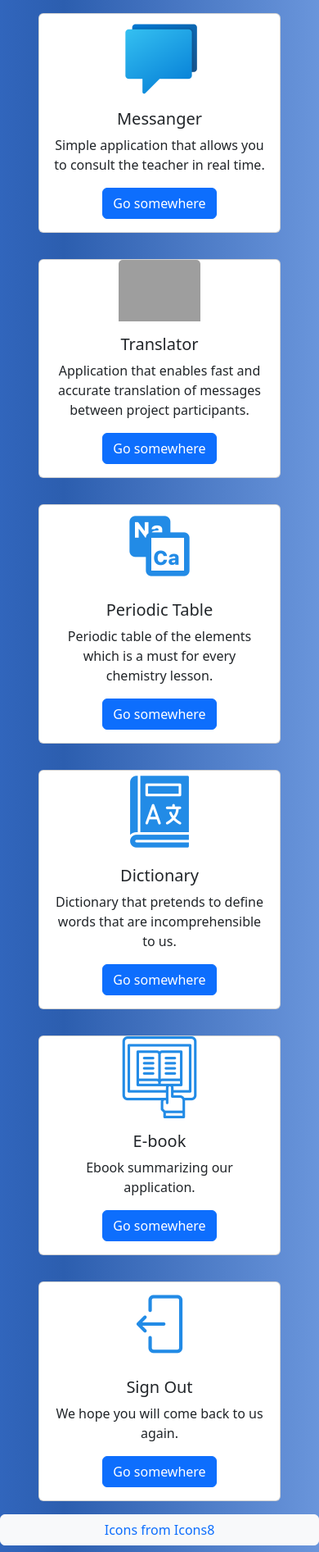
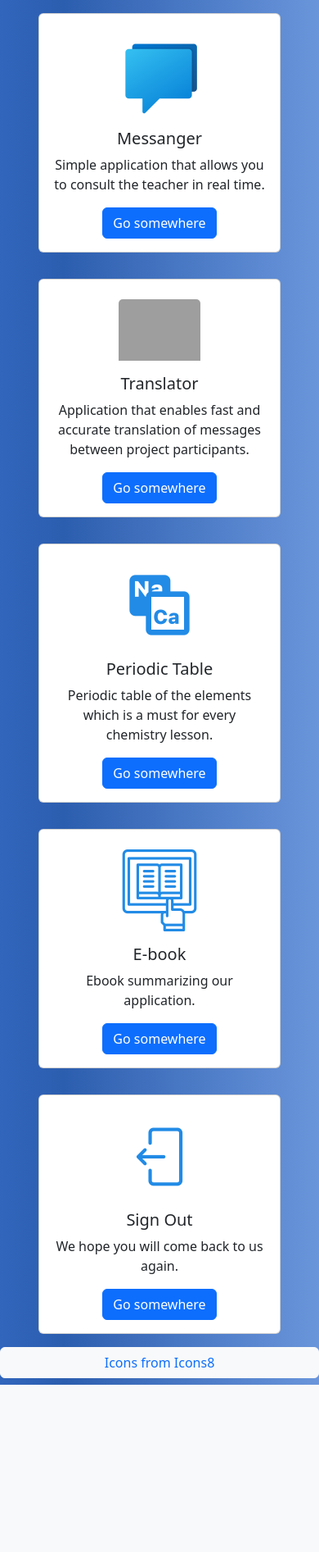
Before and after one commit to RobertBogdanik/Erasmus, a PHP site: page /facilities/ in a window 390 px wide. Shown: the part 166-2059 px from the top of the page at 82% size. After the commit the page ends 1855 px from the top, so only its background shows below. Run offline with PHP 8.4, Linux system fonts and the light colour scheme; the visitor is signed in with stand-in values (Sample User, id 1); grey boxes are pictures that could not be loaded.

Commit message:
fix functionality

```diff
--- a/facilities/chat/index.php
+++ b/facilities/chat/index.php
@@ -47,9 +47,9 @@
                     <li class="nav-item">
                         <a class="nav-link" aria-current="page" href="./../periodic/">Periodic Table</a>
                     </li>
-                    <li class="nav-item">
+                    <!-- <li class="nav-item">
                         <a class="nav-link" href="./../dictionary/">Dictionary</a>
-                    </li>
+                    </li> -->
 
                     <li class="nav-item">
                         <a class="nav-link" href="./../../api/logout.php">Sign Out</a>
--- a/facilities/index.php
+++ b/facilities/index.php
@@ -38,9 +38,9 @@
                     <li class="nav-item">
                         <a class="nav-link" aria-current="page" href="./periodic/">Periodic Table</a>
                     </li>
-                    <li class="nav-item">
+                    <!-- <li class="nav-item">
                         <a class="nav-link" href="./dictionary/">Dictionary</a>
-                    </li>
+                    </li> -->
 
                     <li class="nav-item">
                         <a class="nav-link" href="./../api/logout.php">Sign Out</a>
@@ -56,7 +56,7 @@
     <div class="row col-11 m-auto">
         <div class="col-11 m-auto col-md-4 p-3">
             <div class="card text-center">
-                <img src="./../img/chat.png" class="card-img-top m-auto" alt="..." style="width: 100px;">
+                <img src="./../img/chat.png" class="card-img-top m-auto mt-4" alt="..." style="width: 100px;">
                 <div class="card-body">
                     <h5 class="card-title">Messanger</h5>
                     <p class="card-text">Simple application that allows you to consult the teacher in real time.</p>
@@ -66,7 +66,7 @@
         </div>
         <div class="col-11 m-auto col-md-4 p-3">
             <div class="card text-center">
-                <img src="./../img/translator.png" class="card-img-top m-auto" alt="..." style="width: 100px;">
+                <img src="./../img/translator.png" class="card-img-top m-auto mt-4" alt="..." style="width: 100px;">
                 <div class="card-body">
                     <h5 class="card-title">Translator</h5>
                     <p class="card-text">Application that enables fast and accurate translation of messages between project participants.</p>
@@ -76,7 +76,7 @@
         </div>
         <div class="col-11 m-auto col-md-4 p-3">
             <div class="card text-center">
-                <img src="./../img/periodic-table.png" class="card-img-top m-auto" alt="..." style="width: 100px;">
+                <img src="./../img/periodic-table.png" class="card-img-top m-auto mt-4" alt="..." style="width: 100px;">
                 <div class="card-body">
                     <h5 class="card-title">Periodic Table</h5>
                     <p class="card-text">Periodic table of the elements which is a must for every chemistry lesson.</p>
@@ -84,19 +84,19 @@
                 </div>
             </div>
         </div>
-        <div class="col-11 m-auto col-md-4 p-3">
+        <!-- <div class="col-11 m-auto col-md-4 p-3">
             <div class="card text-center">
-                <img src="./../img/dictionary.png" class="card-img-top m-auto" alt="..." style="width: 100px;">
+                <img src="./../img/dictionary.png" class="card-img-top m-auto mt-4" alt="..." style="width: 100px;">
                 <div class="card-body">
                     <h5 class="card-title">Dictionary</h5>
                     <p class="card-text">Dictionary that pretends to define words that are incomprehensible to us.</p>
                     <a href="./dictionary" class="btn btn-primary">Go somewhere</a>
                 </div>
             </div>
-        </div>
-        <div class="col-11 m-auto col-md-4 p-3">
+        </div> -->
+        <div class="col-11 m-auto col-md-6 p-3">
             <div class="card text-center">
-                <img src="./../img/e-book.png" class="card-img-top m-auto" alt="..." style="width: 100px;">
+                <img src="./../img/e-book.png" class="card-img-top m-auto mt-4" alt="..." style="width: 100px;">
                 <div class="card-body">
                     <h5 class="card-title">E-book</h5>
                     <p class="card-text">Ebook summarizing our application.</p>
@@ -104,9 +104,9 @@
                 </div>
             </div>
         </div>
-        <div class="col-11 m-auto col-md-4 p-3">
+        <div class="col-11 m-auto col-md-6 p-3">
             <div class="card text-center">
-                <img src="./../img/sign-out.png" class="card-img-top m-auto" alt="..." style="width: 100px;">
+                <img src="./../img/sign-out.png" class="card-img-top m-auto mt-4" alt="..." style="width: 100px;">
                 <div class="card-body">
                     <h5 class="card-title">Sign Out</h5>
                     <p class="card-text">We hope you will come back to us again.</p>
--- a/facilities/periodic/index.php
+++ b/facilities/periodic/index.php
@@ -40,9 +40,9 @@
                     <li class="nav-item">
                         <a class="nav-link active" aria-current="page" href="./../periodic/">Periodic Table</a>
                     </li>
-                    <li class="nav-item">
+                    <!-- <li class="nav-item">
                         <a class="nav-link" href="./../dictionary/">Dictionary</a>
-                    </li>
+                    </li> -->
 
                     <li class="nav-item">
                         <a class="nav-link" href="./../../api/logout.php">Sign Out</a>
--- a/facilities/translator/index.php
+++ b/facilities/translator/index.php
@@ -40,9 +40,9 @@
               <li class="nav-item">
                   <a class="nav-link" aria-current="page" href="./../periodic/">Periodic Table</a>
               </li>
-              <li class="nav-item">
+              <!-- <li class="nav-item">
                   <a class="nav-link" href="./../dictionary/">Dictionary</a>
-              </li>
+              </li> -->
 
               <li class="nav-item">
                   <a class="nav-link" href="./../../api/logout.php">Sign Out</a>
```
Also changed, not shown: facilities/dictionary/index.php (+3 -12 lines).
